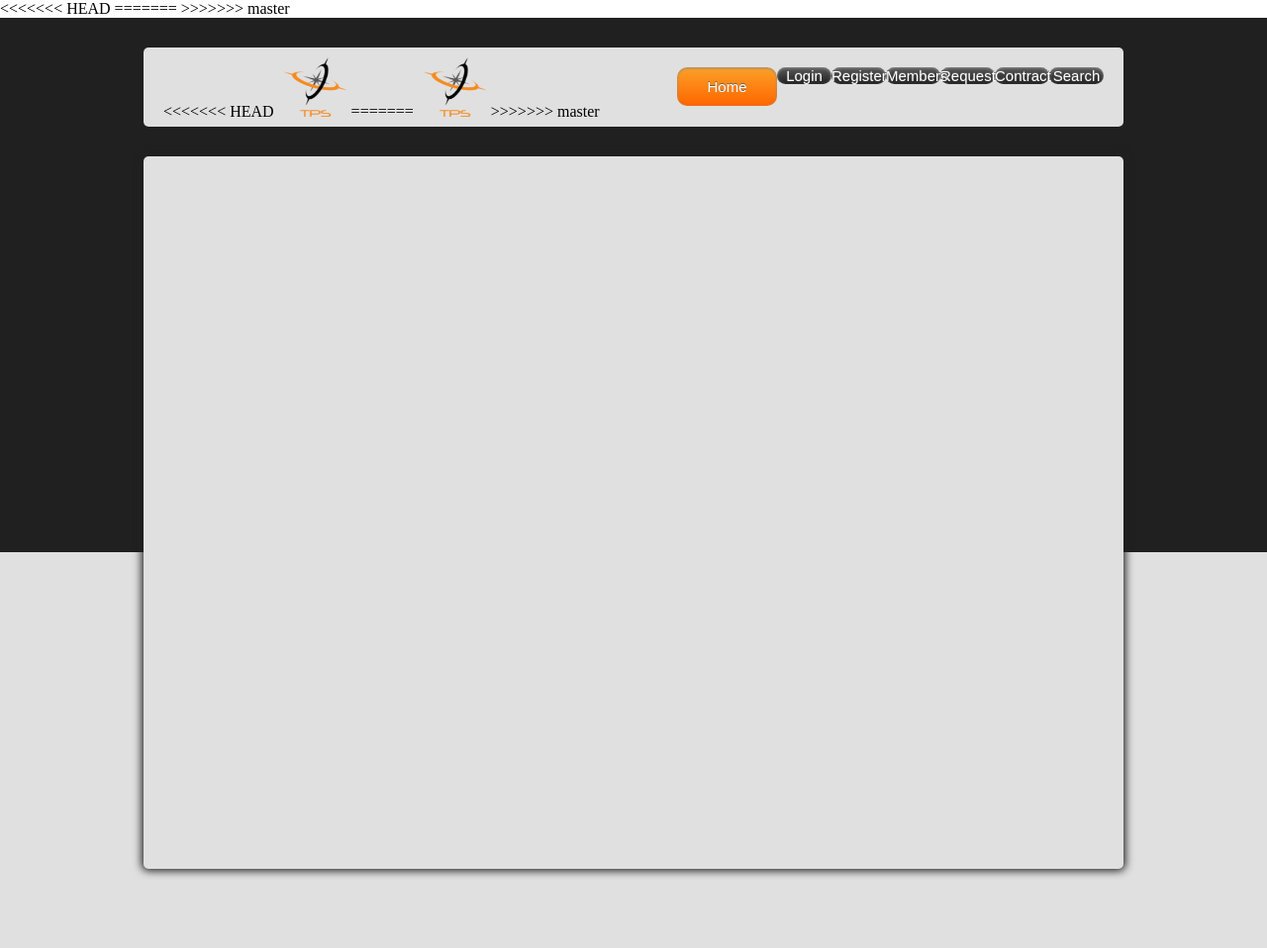
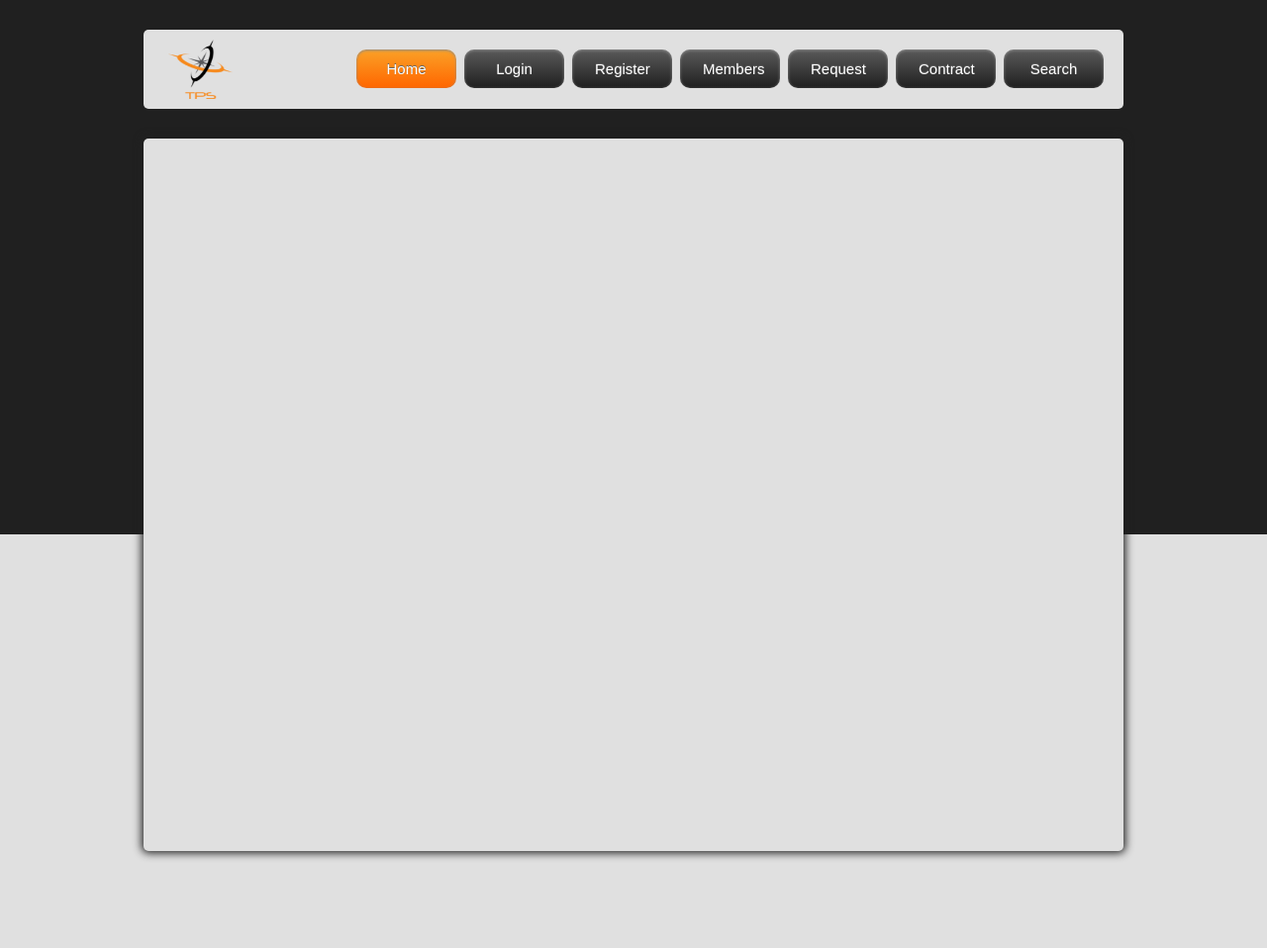
Before and after one commit to jlt1288/CIS470_TPSWS, a PHP site: page /template.html in a window 1280 px wide. Shown: the whole page at 99% size. After the commit the page ends 868 px from the top, so only its background shows below. Run offline with PHP 8.4, Linux system fonts and the light colour scheme.

Commit message:
Fix
Simple fix to allow merge into master.

```diff
--- a/Source/styles/style.css
+++ b/Source/styles/style.css
@@ -78,11 +78,7 @@ html, body
 	font-family:Arial;
 	font-size:15px;
 	float: right;
-<<<<<<< HEAD
-	margin-left: 5px;
-=======
 	margin-left: 8px;
->>>>>>> master
 	padding:11px 23px;
 	text-decoration:none;
 	text-shadow:0px -1px 0px #666666;
--- a/Source/template.html
+++ b/Source/template.html
@@ -2,22 +2,14 @@
 
 <head>
 <title>Taylor's Professional Services</title>
-<<<<<<< HEAD
 <link rel="stylesheet" type="text/css" href="styles/style.css" media="screen" />
-=======
-<link rel="stylesheet" type="text/css" href="styles.css" media="screen" />
->>>>>>> master
 <style></style>
 </head>
 
 <body>
 	<div id="header">
 		<div id="navigationHeader">
-<<<<<<< HEAD
 			<img src="resources/tpslogo.png" class="logo" alt="TPS">
-=======
-			<img src="resources\tpslogo.png" class="logo" alt="TPS">
->>>>>>> master
 			<a href="#" class="myButton">Search</a>
 			<a href="#" class="myButton">Contract</a>
 			<a href="#" class="myButton">Request</a>
```
